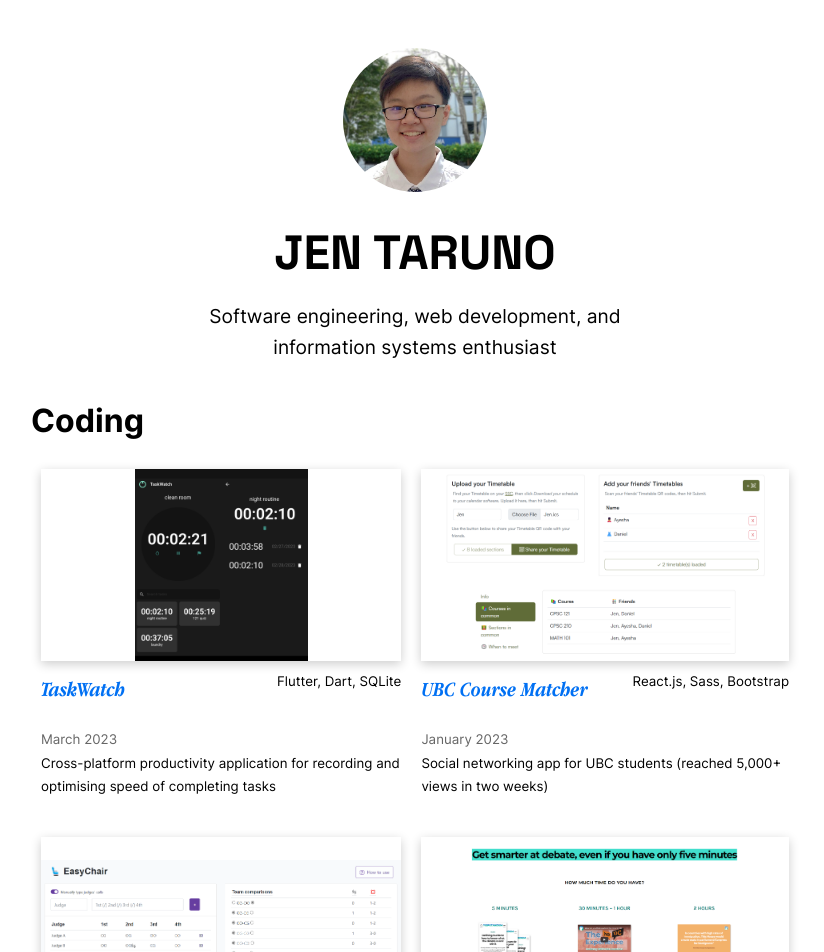
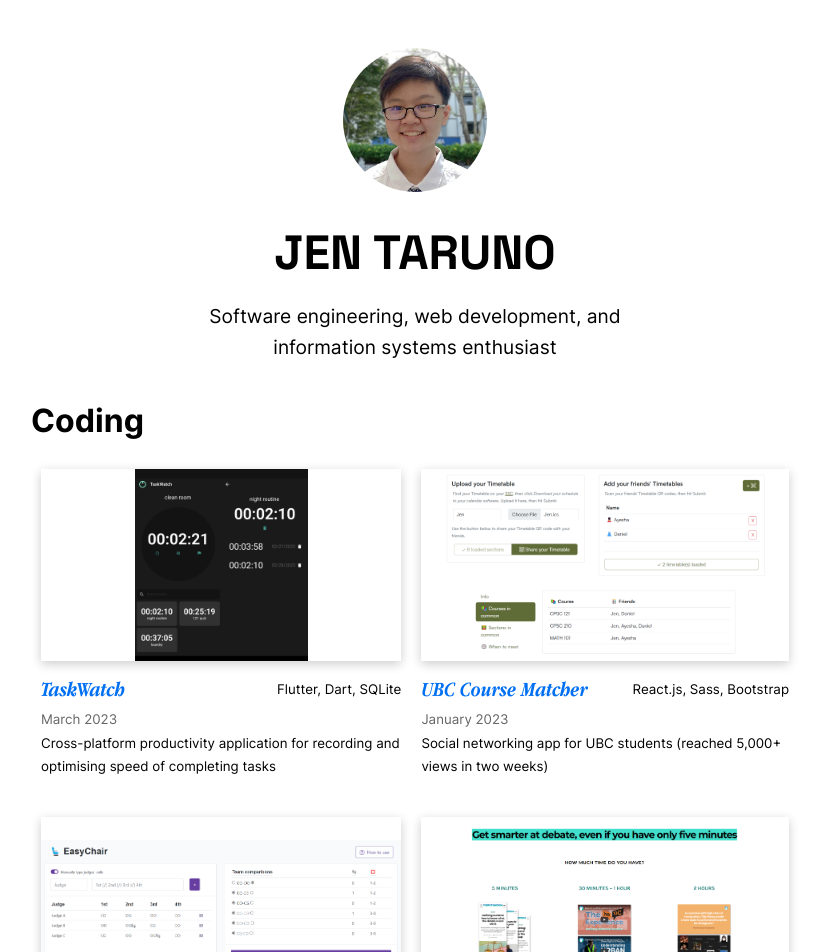
Before and after one commit to jentaruno/jentaruno.github.io, a Next.js app in the folder portfolio/: page / in a window 1280 px wide. Shown: the top 952 px of the page, without its empty margins (225-1049 px from the left). Built offline with nearby package versions, Linux system fonts and the light colour scheme.

Commit message:
Adjusted margins in Coding and image click goes to link

```diff
--- a/portfolio/pages/index.js
+++ b/portfolio/pages/index.js
@@ -22,15 +22,16 @@ export default function Home({folderPostsData}) {
                 <div className={utilStyles.list}>
                     {allPostsData.get(codingFolder).map(({id, stack, link, date, title, desc}) => (
                         <div className={utilStyles.listItem} key={id}>
+                            <a href={link} target='_blank'>
                             <div className={utilStyles.listThumbnail}>
                                 <img alt={id} src={`./images/${id}.png`}></img>
                             </div>
+                            </a>
                             <row className={utilStyles.listJustifyBetween}>
-                                <Link className={utilStyles.listTitle} href={`${link}`}
+                                <Link className={utilStyles.listTitle} href={link}
                                       target='_blank'><b>{title}</b></Link>
-                                <small>{stack}</small>
+                                <small className={utilStyles.listStack}>{stack}</small>
                             </row>
-                            <br/>
                             <small className={utilStyles.listDate}>
                                 <Date dateString={date}/>
                             </small>
--- a/portfolio/pages/sections/poems.js
+++ b/portfolio/pages/sections/poems.js
@@ -3,6 +3,7 @@ import {useState} from "react";
 import utilStyles from "../../styles/utils.module.css";
 import Date from "../../components/date";
 
+// TODO: make responsive
 export default function Poems({content}) {
     const maxPage = content.length
     const [currentPage, setCurrentPage] = useState(0)
--- a/portfolio/styles/utils.module.css
+++ b/portfolio/styles/utils.module.css
@@ -60,7 +60,6 @@
 .listJustifyBetween {
   display: flex;
   justify-content: space-between;
-  vertical-align: bottom;
 }
 
 .listThumbnail {
@@ -79,6 +78,10 @@
   line-height: 1.6;
 }
 
+.listStack {
+  margin: auto 0;
+}
+
 .listDate {
   line-height: 2;
   color: #666;
```
